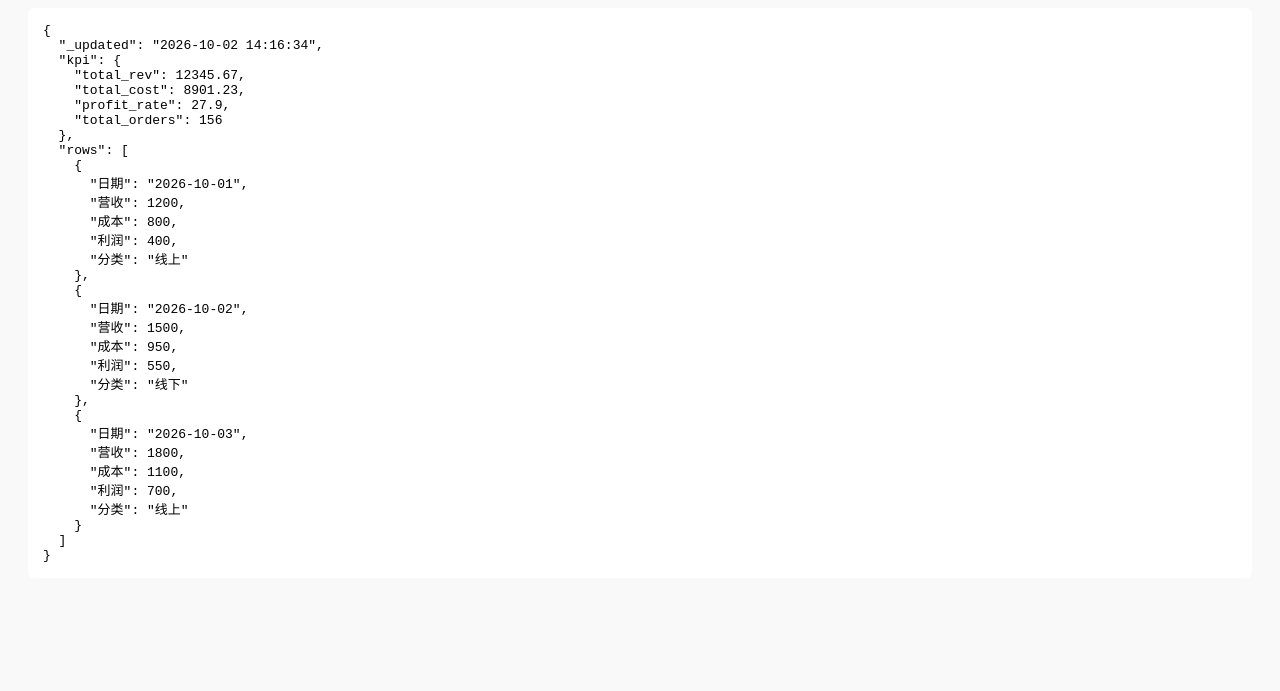
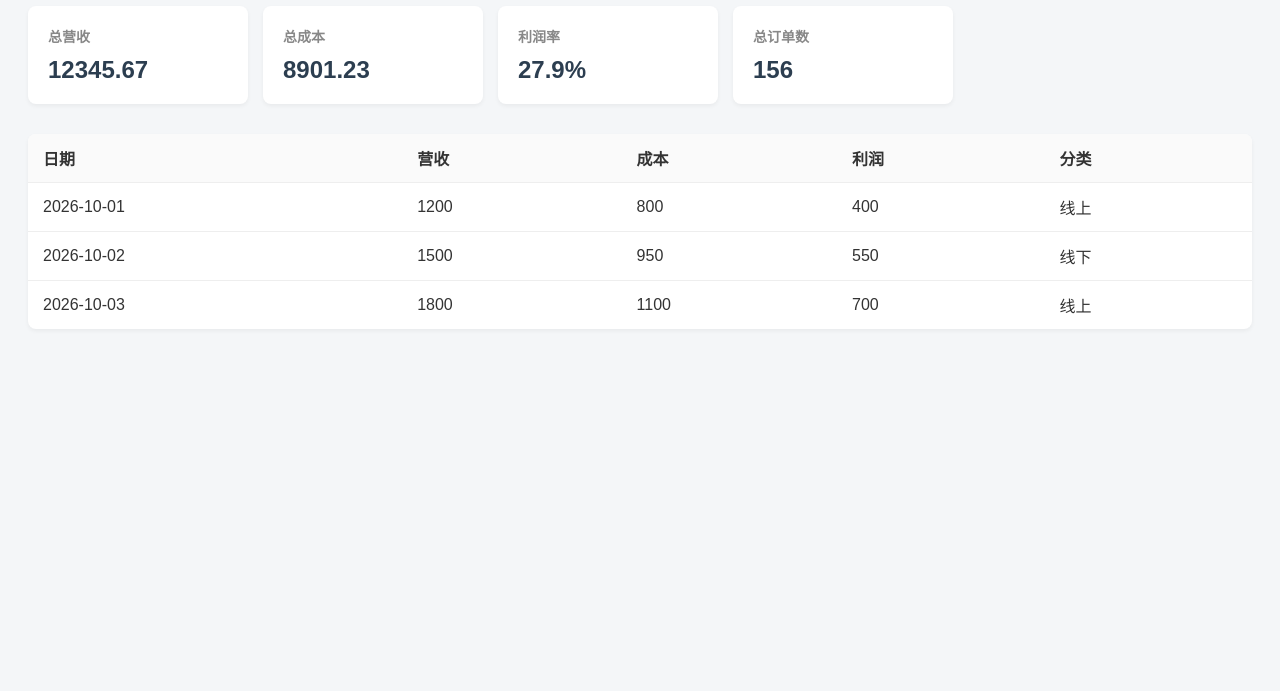
Before and after one commit to huangyujun2020/data-show, a plain HTML site: page index.html in a window 1280 px wide. Shown: the part 109-800 px from the top of the page. Drawn offline with Linux system fonts and the light colour scheme.

Commit message:
Add files via upload

```diff
--- a/index.html
+++ b/index.html
@@ -3,28 +3,64 @@
 <head>
   <meta charset="UTF-8">
   <meta name="viewport" content="width=device-width, initial-scale=1.0">
-  <title>Data Show</title>
+  <title>数据看板</title>
   <style>
-    body { font-family: sans-serif; padding: 20px; background: #f9f9f9; }
-    pre { background: #fff; padding: 15px; border-radius: 6px; overflow-x: auto; }
+    body { font-family: sans-serif; padding: 20px; background: #f4f6f8; color: #333; }
+    h1 { margin-bottom: 20px; }
+    .kpi-cards { display: flex; gap: 15px; margin-bottom: 30px; flex-wrap: wrap; }
+    .card { background: #fff; padding: 20px; border-radius: 8px; box-shadow: 0 2px 4px rgba(0,0,0,0.05); min-width: 180px; }
+    .card h3 { margin: 0 0 10px; font-size: 14px; color: #888; }
+    .card p { margin: 0; font-size: 24px; font-weight: bold; color: #2c3e50; }
+    table { width: 100%; border-collapse: collapse; background: #fff; border-radius: 8px; overflow: hidden; box-shadow: 0 2px 4px rgba(0,0,0,0.05); }
+    th, td { padding: 12px 15px; border-bottom: 1px solid #eee; text-align: left; }
+    th { background: #fafafa; font-weight: bold; }
+    tr:last-child td { border-bottom: none; }
   </style>
 </head>
 <body>
   <h1>数据展示</h1>
-  <div id="content">加载中...</div>
+
+  <!-- KPI 指标区 -->
+  <div class="kpi-cards" id="kpi"></div>
+
+  <!-- 明细表格区 -->
+  <table id="table">
+    <thead>
+      <tr>
+        <th>日期</th><th>营收</th><th>成本</th><th>利润</th><th>分类</th>
+      </tr>
+    </thead>
+    <tbody></tbody>
+  </table>
+
   <script>
     fetch('data.json')
-      .then(res => {
-        if (!res.ok) throw new Error('加载失败: ' + res.status);
-        return res.json();
+      .then(res => res.json())
+      .then(data => {
+        // 渲染 KPI
+        const kpi = data.kpi;
+        document.getElementById('kpi').innerHTML = `
+          <div class="card"><h3>总营收</h3><p>${kpi.total_rev}</p></div>
+          <div class="card"><h3>总成本</h3><p>${kpi.total_cost}</p></div>
+          <div class="card"><h3>利润率</h3><p>${kpi.profit_rate}%</p></div>
+          <div class="card"><h3>总订单数</h3><p>${kpi.total_orders}</p></div>
+        `;
+
+        // 渲染表格
+        const tbody = document.querySelector('#table tbody');
+        data.rows.forEach(row => {
+          tbody.innerHTML += `
+            <tr>
+              <td>${row['日期']}</td>
+              <td>${row['营收']}</td>
+              <td>${row['成本']}</td>
+              <td>${row['利润']}</td>
+              <td>${row['分类']}</td>
+            </tr>
+          `;
+        });
       })
-      .then(data => {
-        document.getElementById('content').innerHTML =
-          '<pre>' + JSON.stringify(data, null, 2) + '</pre>';
-      })
-      .catch(err => {
-        document.getElementById('content').textContent = err.message;
-      });
+      .catch(err => console.error('加载失败', err));
   </script>
 </body>
 </html>
```
